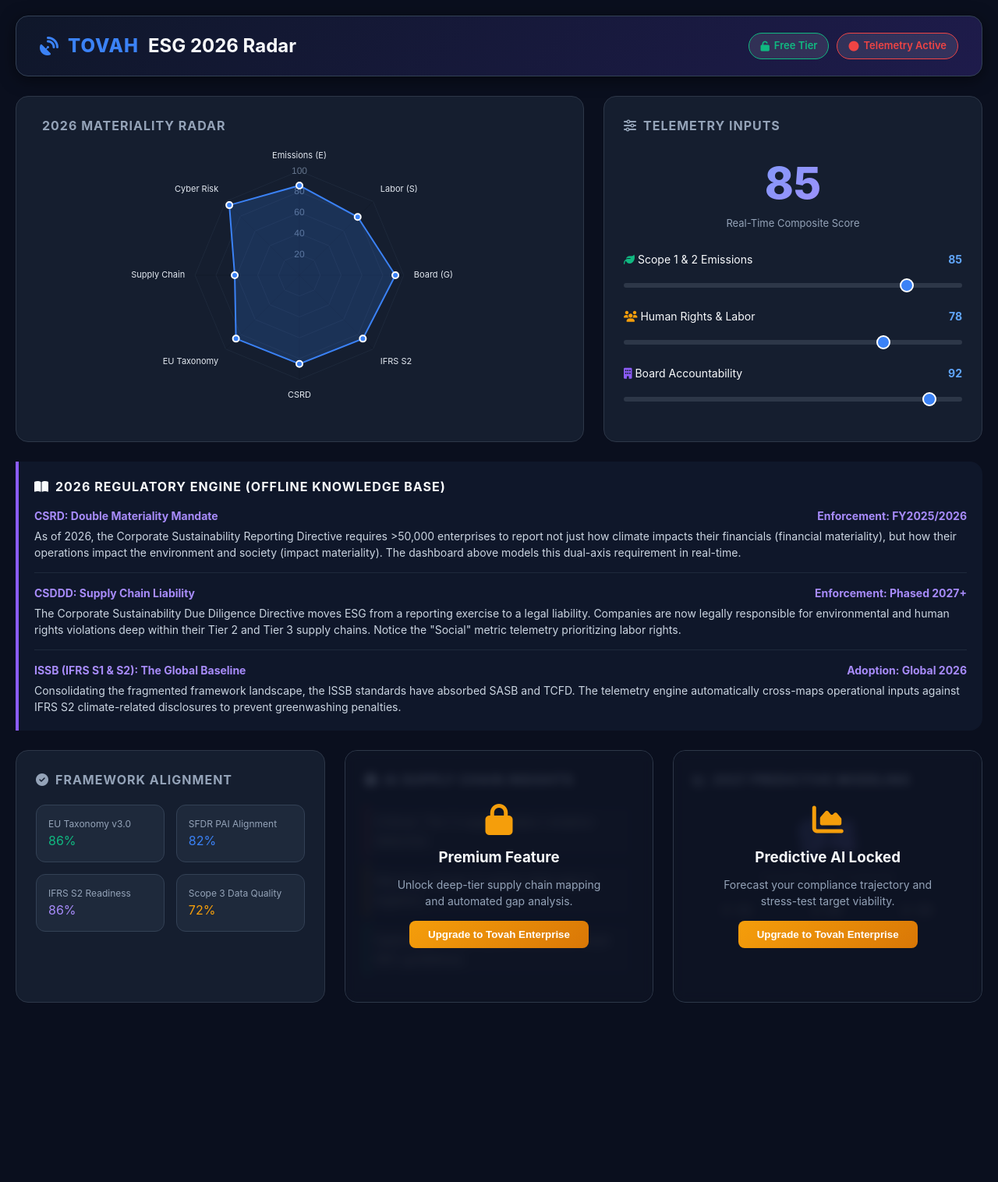
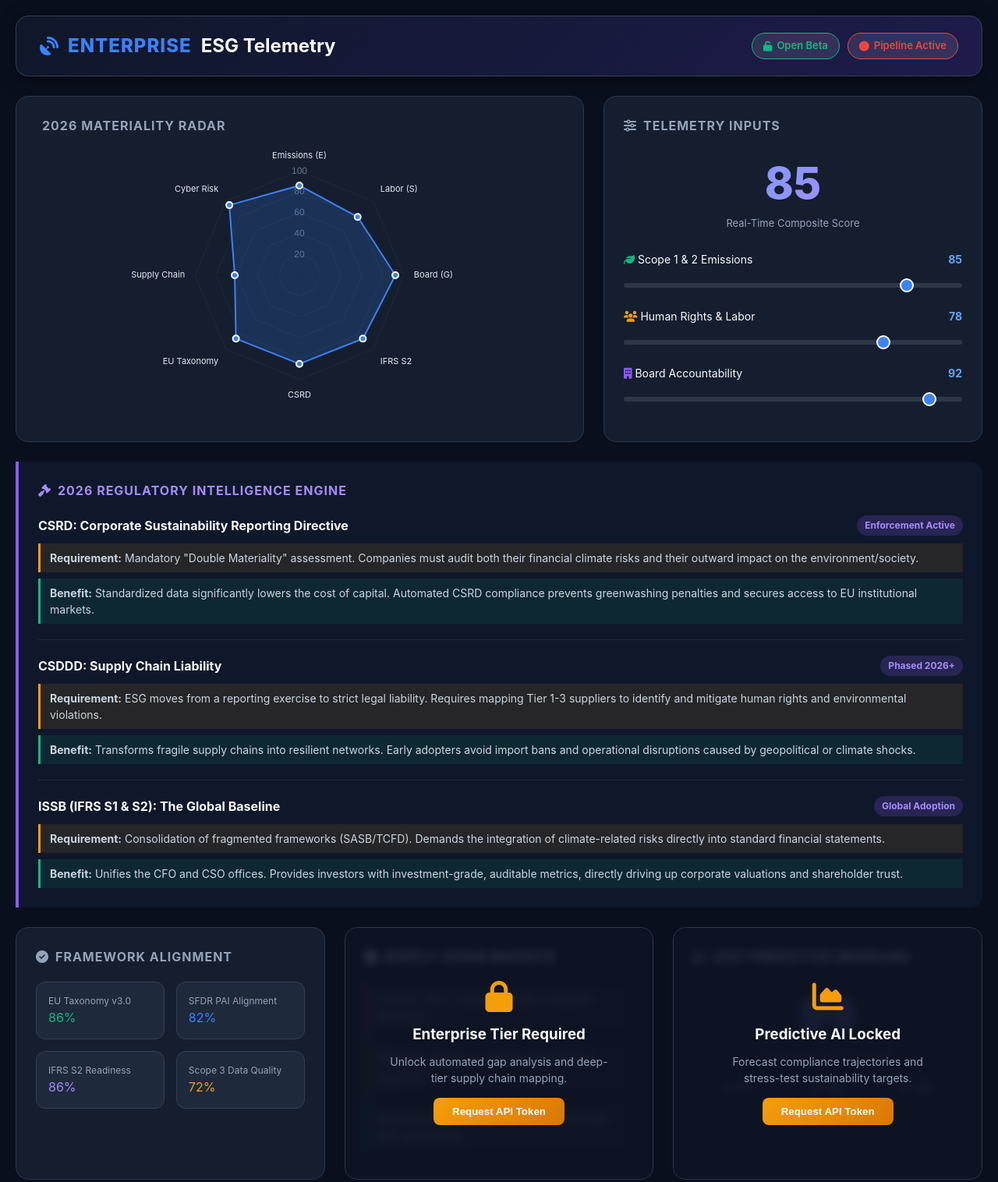
Before and after one commit to Evronai/industry_esg, a plain HTML site: page index.html in a window 1280 px wide. Shown: the whole page at 78% size. Before the commit the page ends 1306 px from the top, so only its background shows below. Drawn offline with nearby package versions, Linux system fonts and the light colour scheme.

Commit message:
Update index.html

```diff
--- a/index.html
+++ b/index.html
@@ -3,7 +3,7 @@
 <head>
     <meta charset="UTF-8">
     <meta name="viewport" content="width=device-width, initial-scale=1.0">
-    <title>Tovah Advisory | ESG 2026 Intelligence Radar</title>
+    <title>Enterprise ESG | 2026 Intelligence Radar</title>
     <link rel="stylesheet" href="https://cdnjs.cloudflare.com/ajax/libs/font-awesome/6.4.0/css/all.min.css">
     <script src="https://cdn.jsdelivr.net/npm/chart.js@4.4.0"></script>
     <style>
@@ -136,14 +136,18 @@
             margin-top: 25px;
             background: #0F172A;
             border-left: 4px solid #8B5CF6;
-            padding: 20px;
+            padding: 25px;
             border-radius: 0 16px 16px 0;
             font-size: 14px;
         }
-        .kb-item { margin-bottom: 15px; padding-bottom: 15px; border-bottom: 1px solid #1E293B; }
+        .kb-item { margin-bottom: 20px; padding-bottom: 20px; border-bottom: 1px solid #1E293B; }
         .kb-item:last-child { margin-bottom: 0; padding-bottom: 0; border-bottom: none; }
-        .kb-title { color: #A78BFA; font-weight: 700; margin-bottom: 5px; display: flex; justify-content: space-between;}
-        .kb-text { color: #CBD5E1; }
+        .kb-title { color: #F8FAFC; font-size: 16px; font-weight: 700; margin-bottom: 10px; display: flex; justify-content: space-between; align-items: center;}
+        .kb-year { font-size: 12px; background: rgba(139, 92, 246, 0.2); color: #A78BFA; padding: 4px 10px; border-radius: 20px;}
+
+        .kb-grid { display: grid; grid-template-columns: 1fr; gap: 8px; }
+        .kb-req { background: rgba(245, 158, 11, 0.1); border-left: 3px solid #F59E0B; padding: 8px 12px; color: #CBD5E1; }
+        .kb-ben { background: rgba(16, 185, 129, 0.1); border-left: 3px solid #10B981; padding: 8px 12px; color: #CBD5E1; }
 
         .radar-container { height: 320px; position: relative; margin-bottom: 10px; }
         .metrics-grid { display: grid; grid-template-columns: repeat(2, 1fr); gap: 15px; margin-top: 20px; }
@@ -161,11 +165,11 @@
         <header class="header">
             <h1>
                 <i class="fas fa-satellite-dish" style="color: #3B82F6;"></i>
-                <span class="header-brand">TOVAH</span> ESG 2026 Radar
+                <span class="header-brand">ENTERPRISE</span> ESG Telemetry
             </h1>
             <div class="badges-container">
-                <div class="badge free"><i class="fas fa-unlock"></i> Free Tier</div>
-                <div class="badge live"><i class="fas fa-circle" style="animation: pulse 2s infinite;"></i> Telemetry Active</div>
+                <div class="badge free"><i class="fas fa-unlock"></i> Open Beta</div>
+                <div class="badge live"><i class="fas fa-circle" style="animation: pulse 2s infinite;"></i> Pipeline Active</div>
             </div>
         </header>
 
@@ -212,18 +216,30 @@
         </div>
 
         <section class="knowledge-base" aria-label="Regulatory Intelligence Knowledge Base">
-            <h2 class="card-title" style="color: #F8FAFC; margin-bottom: 15px;"><i class="fas fa-book-open"></i> 2026 Regulatory Engine (Offline Knowledge Base)</h2>
+            <h2 class="card-title" style="color: #A78BFA; margin-bottom: 20px;"><i class="fas fa-gavel"></i> 2026 Regulatory Intelligence Engine</h2>
+
             <div class="kb-item">
-                <div class="kb-title">CSRD: Double Materiality Mandate <span>Enforcement: FY2025/2026</span></div>
-                <div class="kb-text">As of 2026, the Corporate Sustainability Reporting Directive requires >50,000 enterprises to report not just how climate impacts their financials (financial materiality), but how their operations impact the environment and society (impact materiality). The dashboard above models this dual-axis requirement in real-time.</div>
+                <div class="kb-title">CSRD: Corporate Sustainability Reporting Directive <span class="kb-year">Enforcement Active</span></div>
+                <div class="kb-grid">
+                    <div class="kb-req"><strong>Requirement:</strong> Mandatory "Double Materiality" assessment. Companies must audit both their financial climate risks and their outward impact on the environment/society.</div>
+                    <div class="kb-ben"><strong>Benefit:</strong> Standardized data significantly lowers the cost of capital. Automated CSRD compliance prevents greenwashing penalties and secures access to EU institutional markets.</div>
+                </div>
             </div>
+
             <div class="kb-item">
-                <div class="kb-title">CSDDD: Supply Chain Liability <span>Enforcement: Phased 2027+</span></div>
-                <div class="kb-text">The Corporate Sustainability Due Diligence Directive moves ESG from a reporting exercise to a legal liability. Companies are now legally responsible for environmental and human rights violations deep within their Tier 2 and Tier 3 supply chains. Notice the "Social" metric telemetry prioritizing labor rights.</div>
+                <div class="kb-title">CSDDD: Supply Chain Liability <span class="kb-year">Phased 2026+</span></div>
+                <div class="kb-grid">
+                    <div class="kb-req"><strong>Requirement:</strong> ESG moves from a reporting exercise to strict legal liability. Requires mapping Tier 1-3 suppliers to identify and mitigate human rights and environmental violations.</div>
+                    <div class="kb-ben"><strong>Benefit:</strong> Transforms fragile supply chains into resilient networks. Early adopters avoid import bans and operational disruptions caused by geopolitical or climate shocks.</div>
+                </div>
             </div>
+
             <div class="kb-item">
-                <div class="kb-title">ISSB (IFRS S1 & S2): The Global Baseline <span>Adoption: Global 2026</span></div>
-                <div class="kb-text">Consolidating the fragmented framework landscape, the ISSB standards have absorbed SASB and TCFD. The telemetry engine automatically cross-maps operational inputs against IFRS S2 climate-related disclosures to prevent greenwashing penalties.</div>
+                <div class="kb-title">ISSB (IFRS S1 & S2): The Global Baseline <span class="kb-year">Global Adoption</span></div>
+                <div class="kb-grid">
+                    <div class="kb-req"><strong>Requirement:</strong> Consolidation of fragmented frameworks (SASB/TCFD). Demands the integration of climate-related risks directly into standard financial statements.</div>
+                    <div class="kb-ben"><strong>Benefit:</strong> Unifies the CFO and CSO offices. Provides investors with investment-grade, auditable metrics, directly driving up corporate valuations and shareholder trust.</div>
+                </div>
             </div>
         </section>
 
@@ -240,7 +256,7 @@
             </section>
 
             <section class="card">
-                <h2 class="card-title"><i class="fas fa-brain"></i> AI Supply Chain Insights</h2>
+                <h2 class="card-title"><i class="fas fa-brain"></i> Supply Chain Insights</h2>
                 <div style="filter: blur(4px); user-select: none; opacity: 0.4;">
                     <div style="padding: 10px; background: #1E293B; margin-bottom: 8px; border-left: 3px solid #ef4444;">Critical: Tier 2 supplier labor violation detected.</div>
                     <div style="padding: 10px; background: #1E293B; margin-bottom: 8px; border-left: 3px solid #f59e0b;">Warning: Scope 3 carbon data gap in logistics.</div>
@@ -248,9 +264,9 @@
                 </div>
                 <div class="locked-overlay">
                     <i class="fas fa-lock"></i>
-                    <h3>Premium Feature</h3>
-                    <p>Unlock deep-tier supply chain mapping and automated gap analysis.</p>
-                    <button class="upgrade-btn" onclick="alert('Redirecting to Tovah Advisory Enterprise contact page...')">Upgrade to Tovah Enterprise</button>
+                    <h3>Enterprise Tier Required</h3>
+                    <p>Unlock automated gap analysis and deep-tier supply chain mapping.</p>
+                    <button class="upgrade-btn" onclick="alert('Enterprise API token required to activate Supply Chain AI modules.')">Request API Token</button>
                 </div>
             </section>
 
@@ -266,8 +282,8 @@
                 <div class="locked-overlay">
                     <i class="fas fa-chart-area"></i>
                     <h3>Predictive AI Locked</h3>
-                    <p>Forecast your compliance trajectory and stress-test target viability.</p>
-                    <button class="upgrade-btn" onclick="alert('Redirecting to Tovah Advisory Enterprise contact page...')">Upgrade to Tovah Enterprise</button>
+                    <p>Forecast compliance trajectories and stress-test sustainability targets.</p>
+                    <button class="upgrade-btn" onclick="alert('Enterprise API token required to activate Predictive Modeling.')">Request API Token</button>
                 </div>
             </section>
         </div>
@@ -279,7 +295,6 @@
         function initChart() {
             const ctx = document.getElementById('esgRadar').getContext('2d');
 
-            // Only showing Current data for the Free tier. Target data is reserved for premium.
             radarChart = new Chart(ctx, {
                 type: 'radar',
                 data: {
@@ -326,7 +341,7 @@
             const composite = Math.round((env * 0.4) + (social * 0.3) + (gov * 0.3));
             document.getElementById('mainScore').textContent = composite;
 
-            // Update Framework Alignments (Simulated logic based on inputs)
+            // Update Framework Alignments
             const euTax = Math.round(env * 0.9 + gov * 0.1);
             const sfdr = Math.round((env + social) / 2);
             const ifrs = Math.round(env * 0.8 + gov * 0.2);
@@ -352,13 +367,12 @@
                 // Simulate a real-time data push adjusting the live chart (without moving sliders)
                 let tempEnv = Math.min(100, Math.max(0, baseEnv + (Math.floor(Math.random() * 3) - 1)));
                 let tempSocial = Math.min(100, Math.max(0, baseSocial + (Math.floor(Math.random() * 3) - 1)));
-                let gov = parseInt(document.getElementById('govSlider').value); // Governance rarely fluctuates live
+                let gov = parseInt(document.getElementById('govSlider').value);
 
-                // Update chart directly to show active telemetry
                 radarChart.data.datasets[0].data[0] = tempEnv;
                 radarChart.data.datasets[0].data[1] = tempSocial;
                 radarChart.data.datasets[0].data[2] = gov;
-                radarChart.update('none'); // Update without full animation for a natural "breathing" effect
+                radarChart.update('none');
             }, 2500);
         };
     </script>
```
